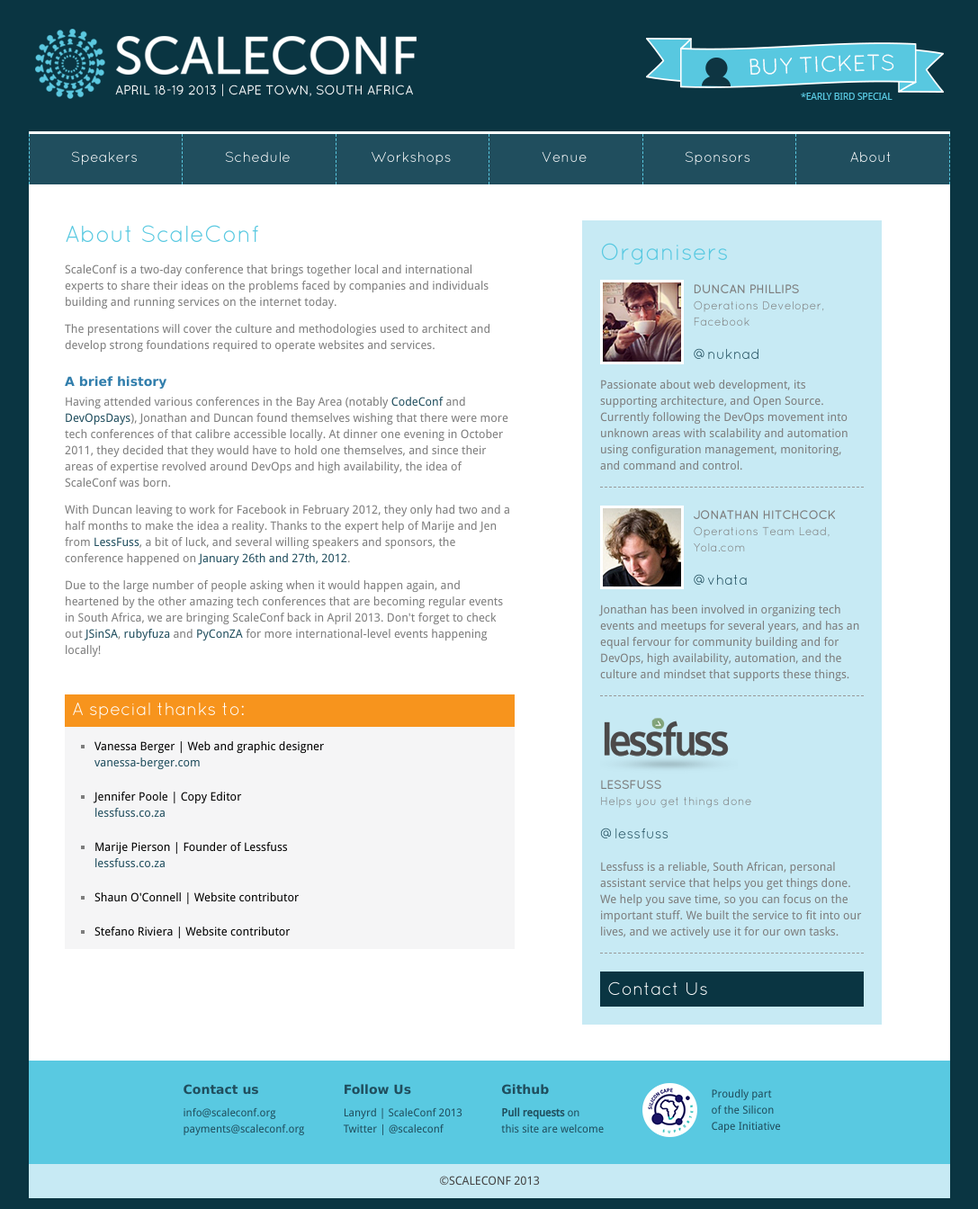
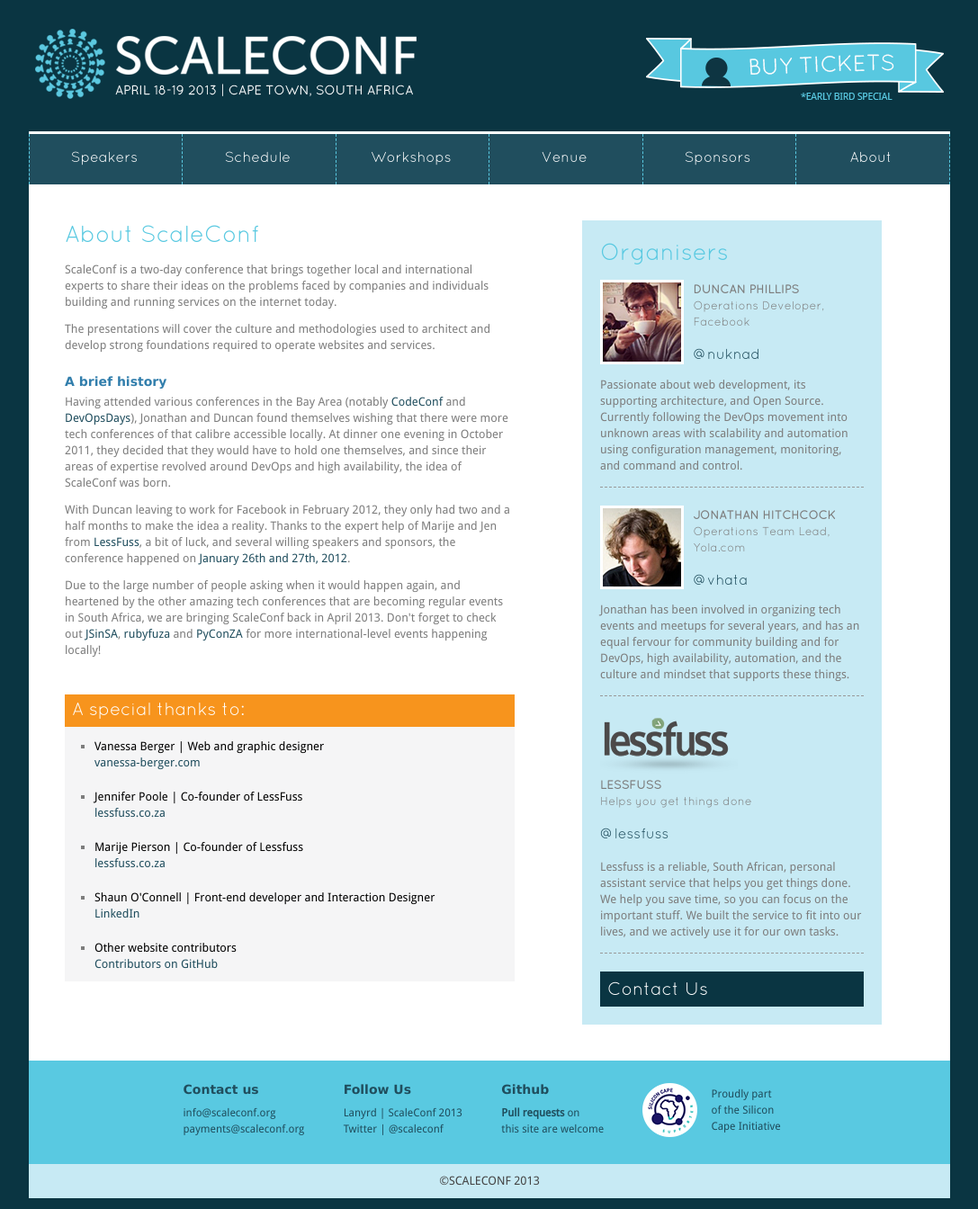
Before and after one commit to scaleconf/scaleconf.github.com, a Jekyll site: the page built from about.html, in a window 1280 px wide. Shown: the whole page at 90% size, without its empty margins (96-1183 px from the left). Built offline with Jekyll 4.4.1, drawn with Linux system fonts in a browser that asks for light colours; Markdown is read by kramdown in place of the engine named in the settings.

Commit message:
Tweaks to thankyou text

```diff
--- a/about.html
+++ b/about.html
@@ -47,7 +47,7 @@
                     </p>
                 </li>
                 <li>
-                    <p class="name-title">Jennifer Poole | Copy Editor</p>
+                    <p class="name-title">Jennifer Poole | Co-founder of LessFuss</p>
                     <p>
                         <a href="http://lessfuss.co.za">lessfuss.co.za </a>
                     </p>
@@ -55,19 +55,21 @@
             </ul>
             <ul>
                 <li>
-                    <p class="name-title">Marije Pierson | Founder of Lessfuss</p>
+                    <p class="name-title">Marije Pierson | Co-founder of Lessfuss</p>
                     <p>
                         <a href="http://lessfuss.co.za">lessfuss.co.za </a>
                     </p>
                 </li>
                 <li>
-                    <p class="name-title">Shaun O'Connell | Website contributor</p>
+                    <p class="name-title">Shaun O'Connell | Front-end developer and Interaction Designer</p>
                     <p>
+                        <a href="http://za.linkedin.com/in/ndorfin">LinkedIn</a>
                     </p>
                 </li>
                 <li>
-                    <p class="name-title">Stefano Riviera | Website contributor</p>
+                    <p class="name-title">Other website contributors</p>
                     <p>
+                    <a href="https://github.com/scaleconf/scaleconf.github.com/graphs/contributors">Contributors on GitHub</a>
                     </p>
                 </li>
             </ul>
```
